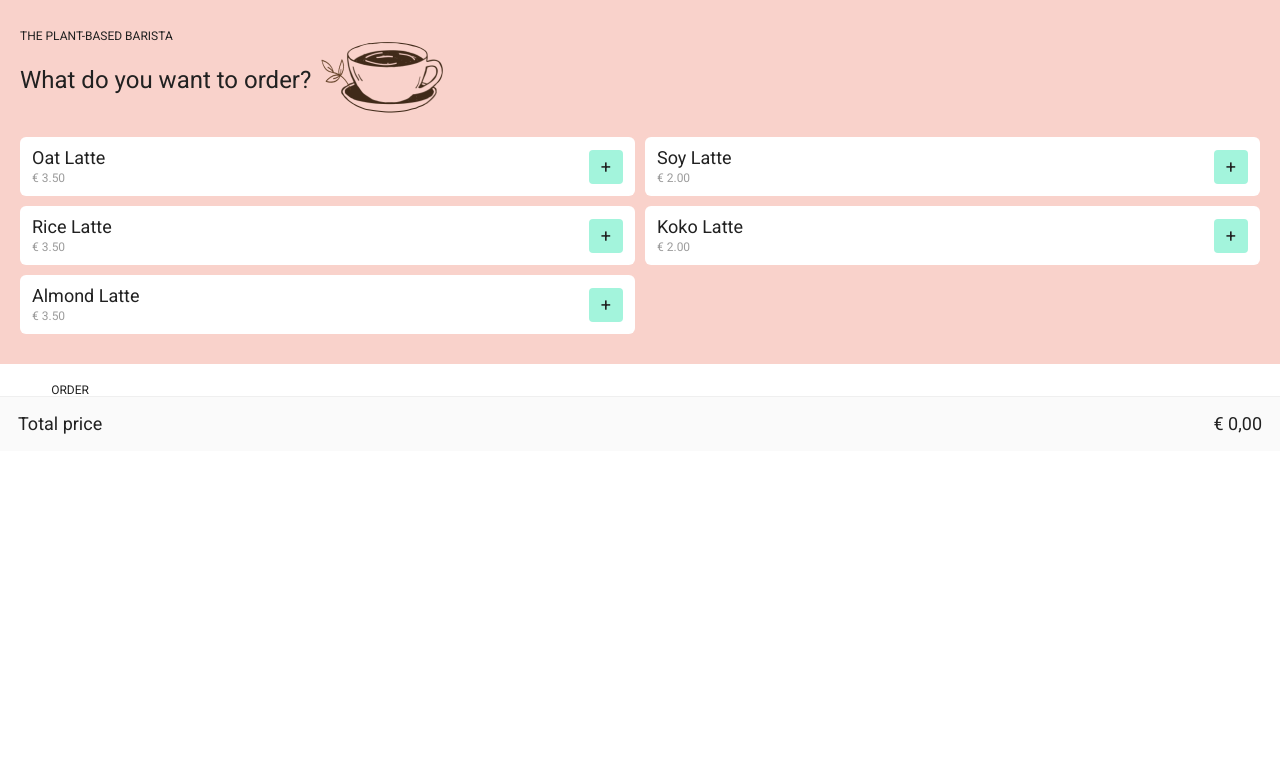
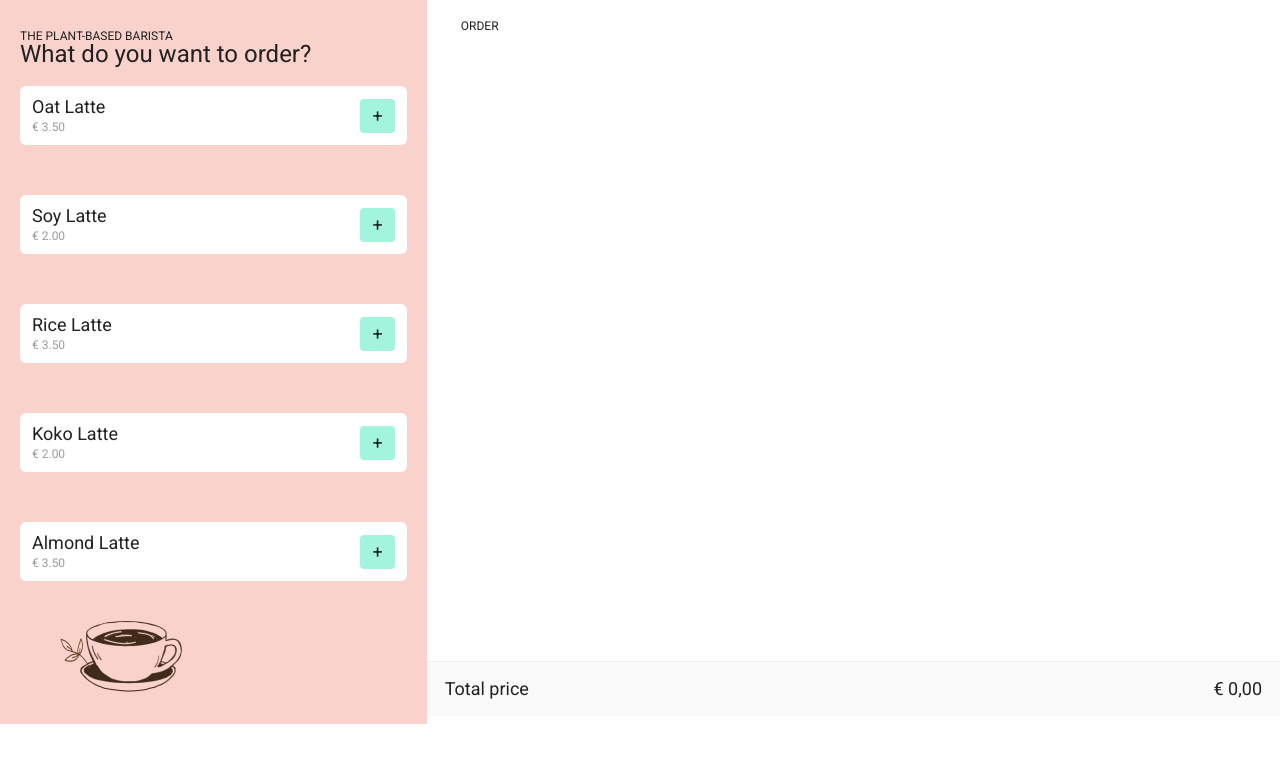
Before and after one commit to MichielCasteleyn/OpdrachtBarista, a website built with webpack: page src/index.html in a window 1280 px wide. Built offline with nearby package versions, Linux system fonts and the light colour scheme; some packages are replaced by stand-ins of ours.

Commit message:
mediaqueries added

```diff
--- a/src/style.css
+++ b/src/style.css
@@ -26,3 +26,36 @@ body {
 .highlight {
   background-color: var(--backgroundColor);
 }
+
+@media only screen and (min-width: 828px) {
+
+  .layout {
+    display: grid;
+    grid-template-columns: 1fr 2fr;
+    grid-template-rows: 1fr auto;
+  }
+
+  .content {
+    grid-area: 1 / 2 / span2 /span2;
+  }
+
+  .prices__list {
+    grid-template-columns: 1fr;
+    margin-bottom: 4rem;
+    grid-gap: 5rem;
+  }
+
+  .prices::after {
+    content: url(/assets/img/plan-based-coffee.png);
+    position: relative;
+    margin: 5rem;
+  }
+
+  .h1-like::after {
+    content: none;
+  }
+
+  .orders__wrapper {
+    grid-template-rows: minmax(45rem, 2fr);
+  }
+}
```
